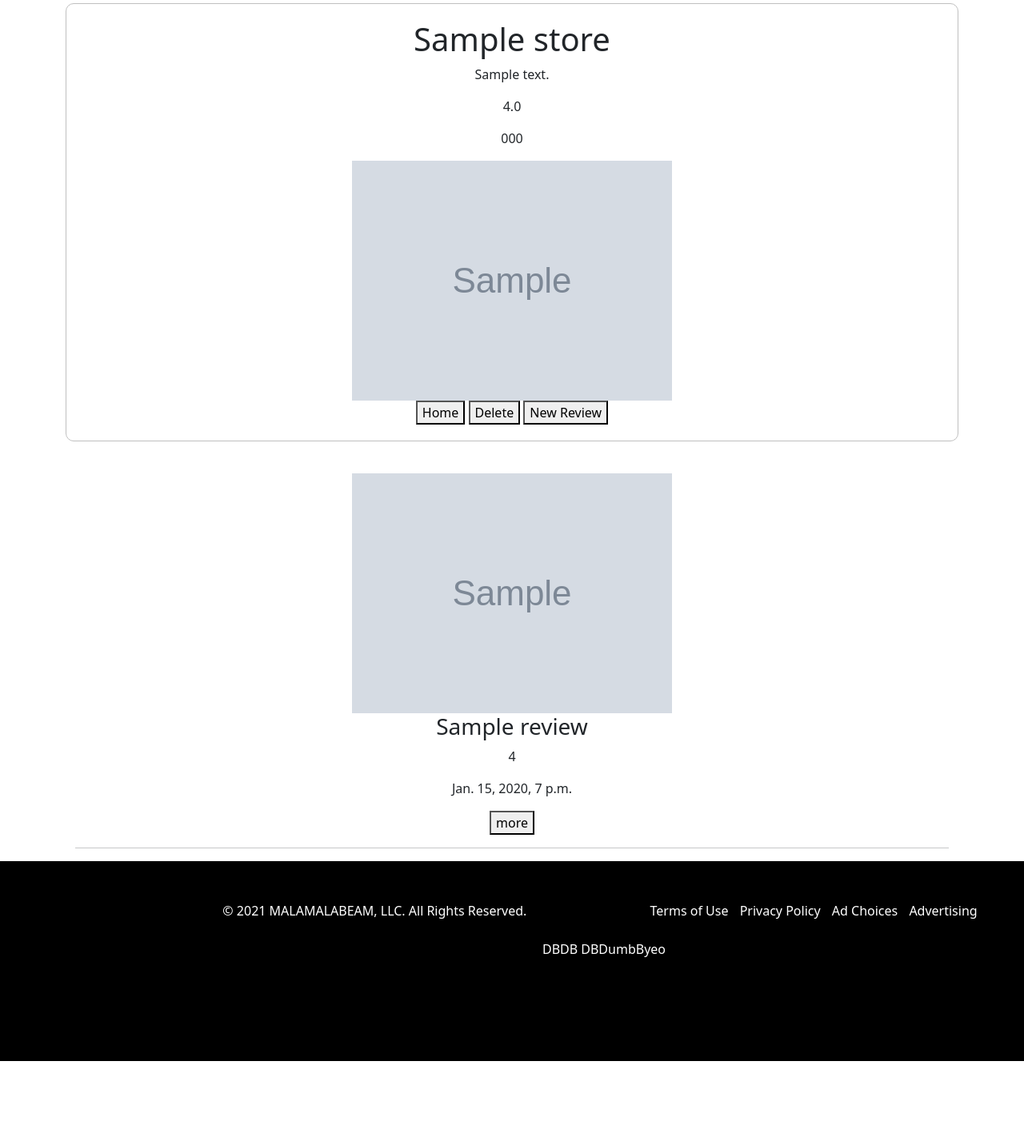
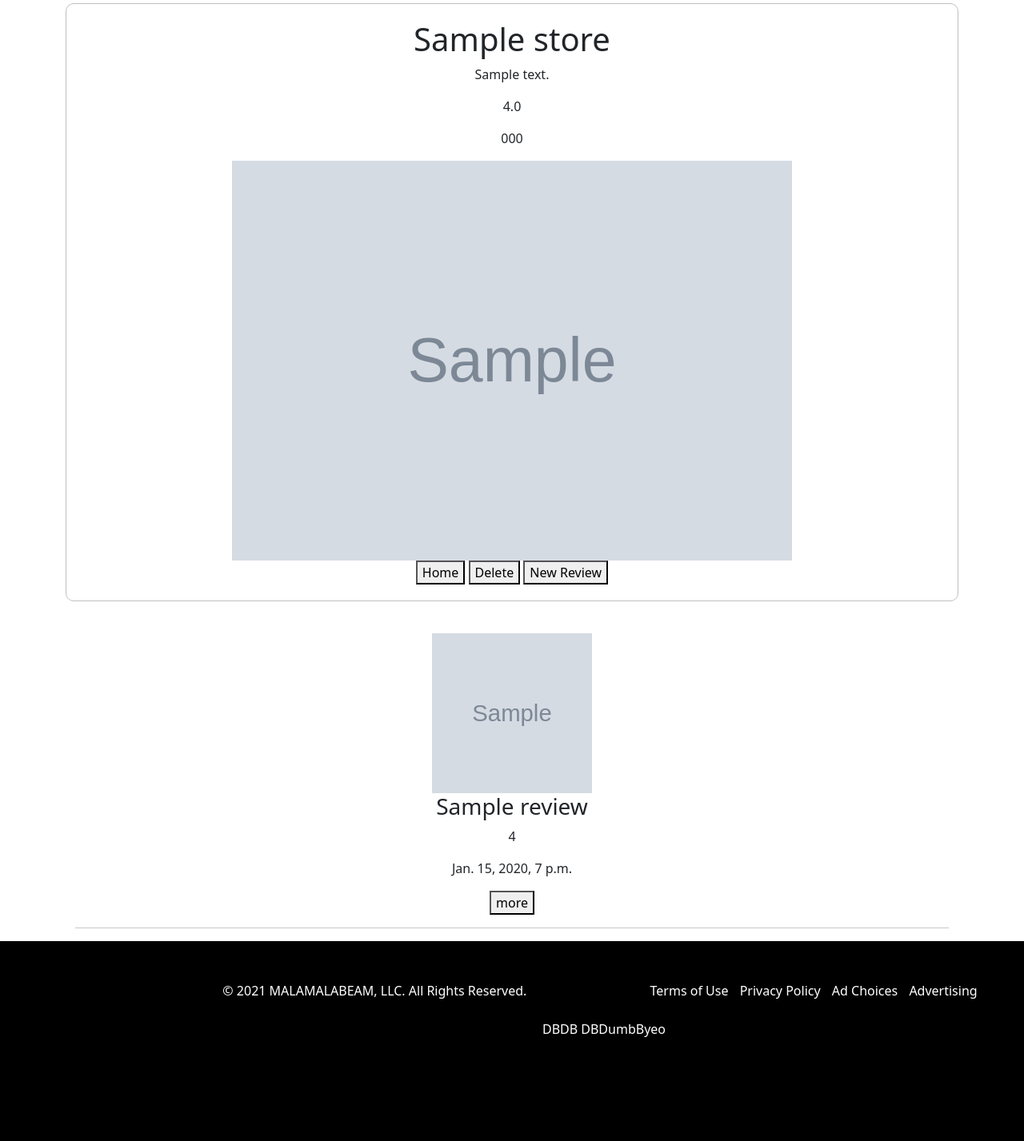
Before and after one commit to leta-ha/DB-malamalabeam, a Django app: page /appmala/1 in a window 1280 px wide. Shown: the part 192-1619 px from the top of the page at 80% size. Before the commit the page ends 1519 px from the top, so only its background shows below. Run offline with Django 3.2, Linux system fonts and the light colour scheme; tables that the repository leaves empty hold one stand-in row (values such as "Sample post"); grey boxes marked "Sample" are stand-in pictures; some web fonts are replaced.

Commit message:
[update] 이미지 크기 조정

```diff
--- a/appmala/templates/detail.html
+++ b/appmala/templates/detail.html
@@ -21,7 +21,7 @@
       <p>{{ store.rating }}</p>
       <p>{{ store.phone_num }}</p>
         {% if store.image %}
-        <img src="{{store.image.url}}" alt="" />
+        <img src="{{store.image.url}}" alt="" style="width:700px; height:500px;" />
         {% endif %}
     <br>
 
@@ -41,7 +41,7 @@
       {% for review in reviews %}
       <div>
         {% if review.image %}
-        <img src="{{review.image.url}}" alt="" />
+        <img src="{{review.image.url}}" alt="" style="width:200px; height:200px;"/>
         {% endif %}
         <h3>{{ review.title }}</h3>
 		    <p>{{ review.rating }}</p>
--- a/appmala/templates/review.html
+++ b/appmala/templates/review.html
@@ -24,7 +24,7 @@
       <p>{{ review.review_date }}</p>
       <p>{{ review.rating }}</p>
         {% if review.image %}
-        <img src="{{review.image.url}}" alt="" />
+        <img src="{{review.image.url}}" alt="" style="width:700px; height:500px;"/>
         {% endif %}
       <p>{{ review.content }}</p>
     <a href="{% url 'appmala:detail' review.store_id %}"><button>Back</button></a> <!-- 가게 상세 페이지로 이동 -->
```
